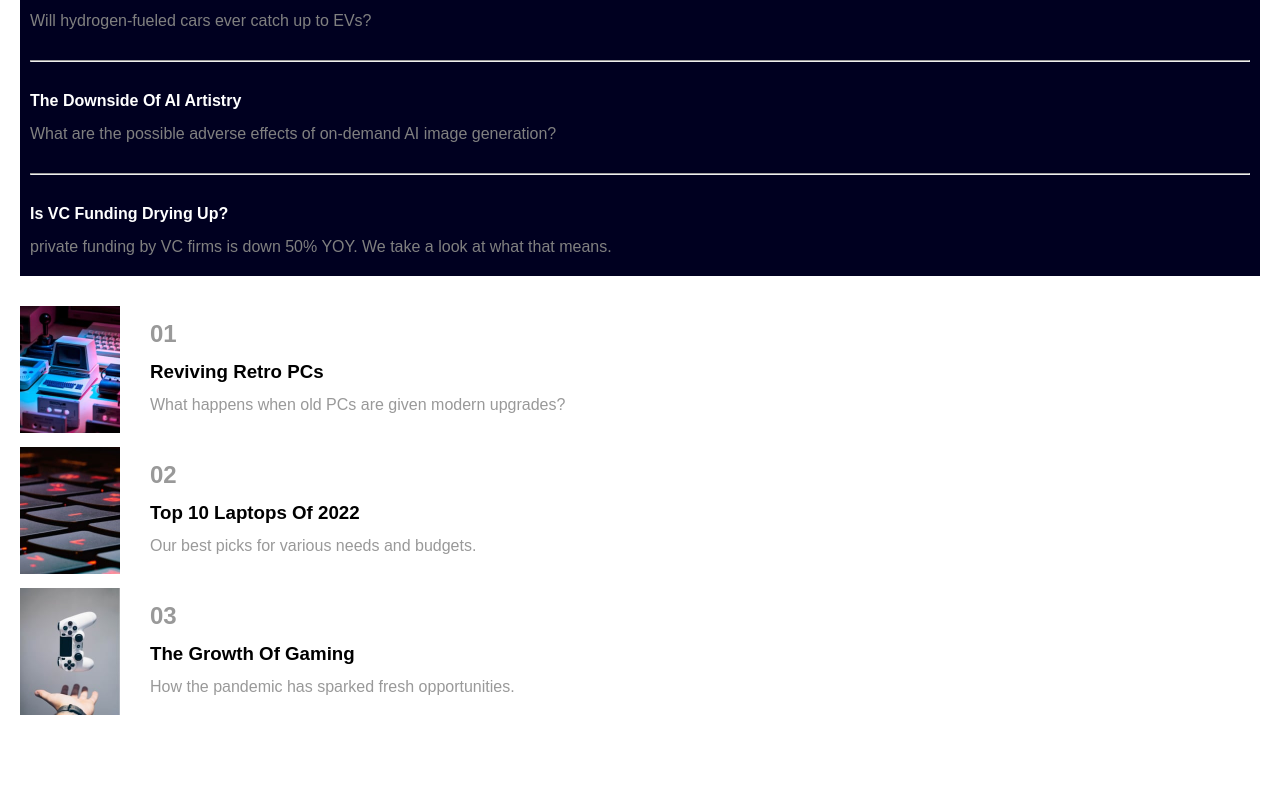
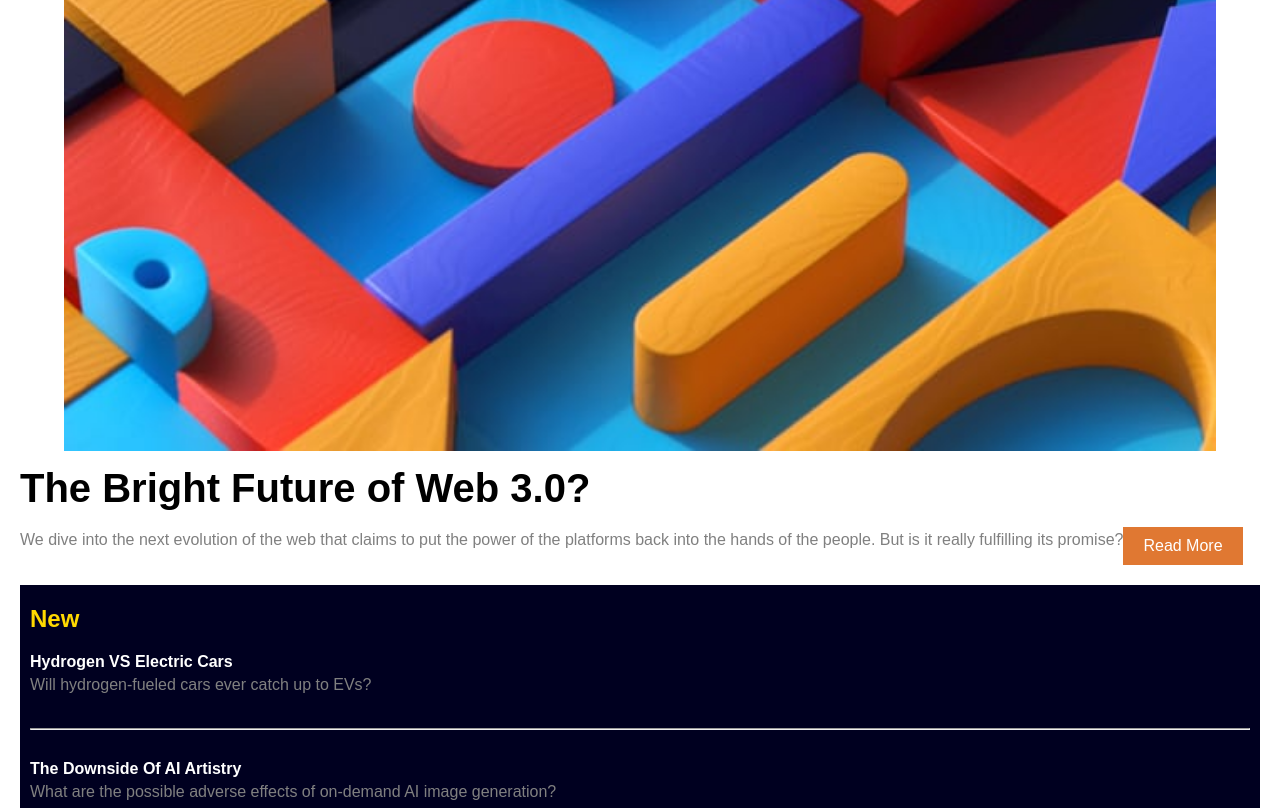
Before and after one commit to Kelsy-Dev/web3, a plain HTML site: page index.html in a window 1280 px wide. Shown: the part 627-1435 px from the top of the page. Drawn offline with Linux system fonts and the light colour scheme.

Commit message:
fixing different mobile view

```diff
--- a/style.css
+++ b/style.css
@@ -2,9 +2,13 @@
     margin: 0;
     height: auto;
     font-family: sans-serif;
+    color: grey;
 }
 body {
     margin: 0 20px;
+}
+p {
+    line-height: 27px;
 }
 
 header {
@@ -14,6 +18,10 @@ header {
     margin: 20px 0;
 }
 
+
+/***************
+FIRST SECTION
+****************/
 .main {
     display: flex;
     flex-wrap: wrap;
@@ -21,22 +29,22 @@ header {
 }
 
 .main-img {
-    width: 450px;
+    width: 90vw;
     margin: 0 auto;
 }
 
-section h1 {
-    font-weight: bold;
+.main h1 {
+    font-weight: 800;
     font-size: 40px;
     margin-top: 15px;
+    color: black;
 }
-section p {
+.main p {
     margin-top: 15px;
     font-weight: 100;
     font-size: 16px;
-    color: grey;
 }
-section button {
+.main button {
     background-color: rgb(224, 120, 50);
     color: white;
     border: none;
@@ -45,6 +53,10 @@ section button {
     font-size: 16px;
 }
 
+
+/***************
+SECOND SECTION
+****************/
 .section-two {
     background-color: rgb(0, 0, 32);
     margin: 20px 0;
@@ -62,11 +74,14 @@ hr {
     color: grey;
 }
 
+
+/***************
+LAST SECTION
+****************/
 footer {
     display: flex;
     flex-direction: column;
     margin-bottom: 70px;
-    color: rgb(153, 153, 153);
 }
 
 footer img {
@@ -78,7 +93,6 @@ footer img {
 footer h3 {
     color: black;
     font-weight: 800;
-    margin: 13px 0;
 }
 
 .col {
@@ -86,5 +100,5 @@ footer h3 {
     align-items: center;
 }
 .details {
-    margin-left: 30px;
+    margin: 13px 20px;
 }
```
